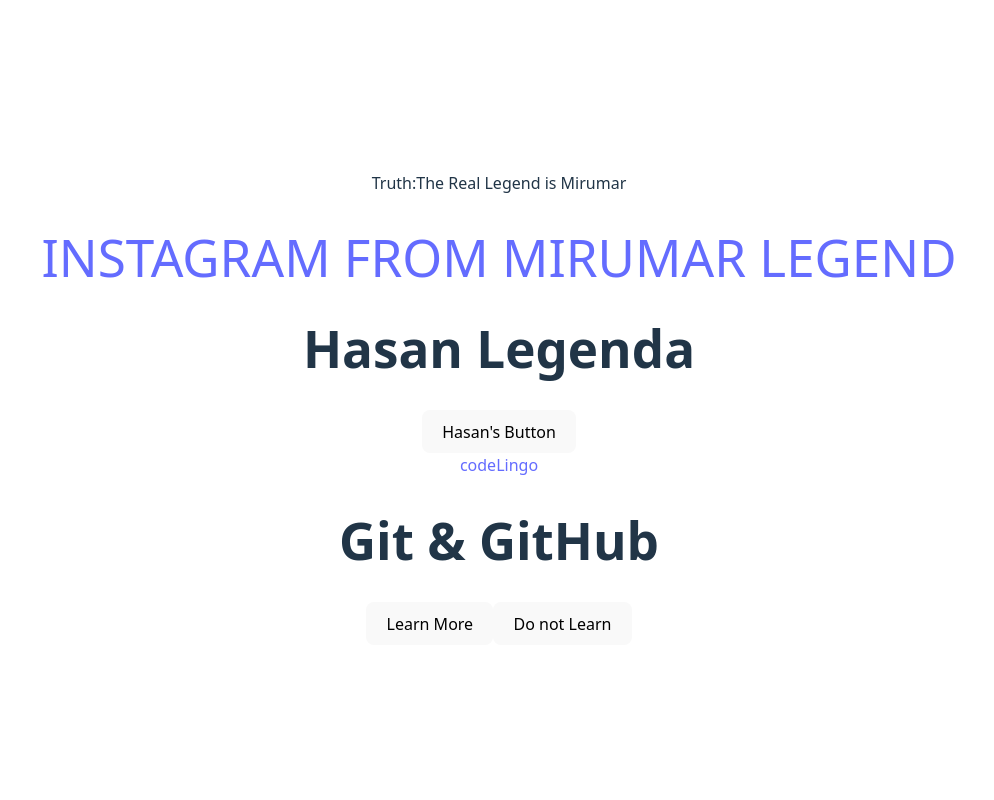
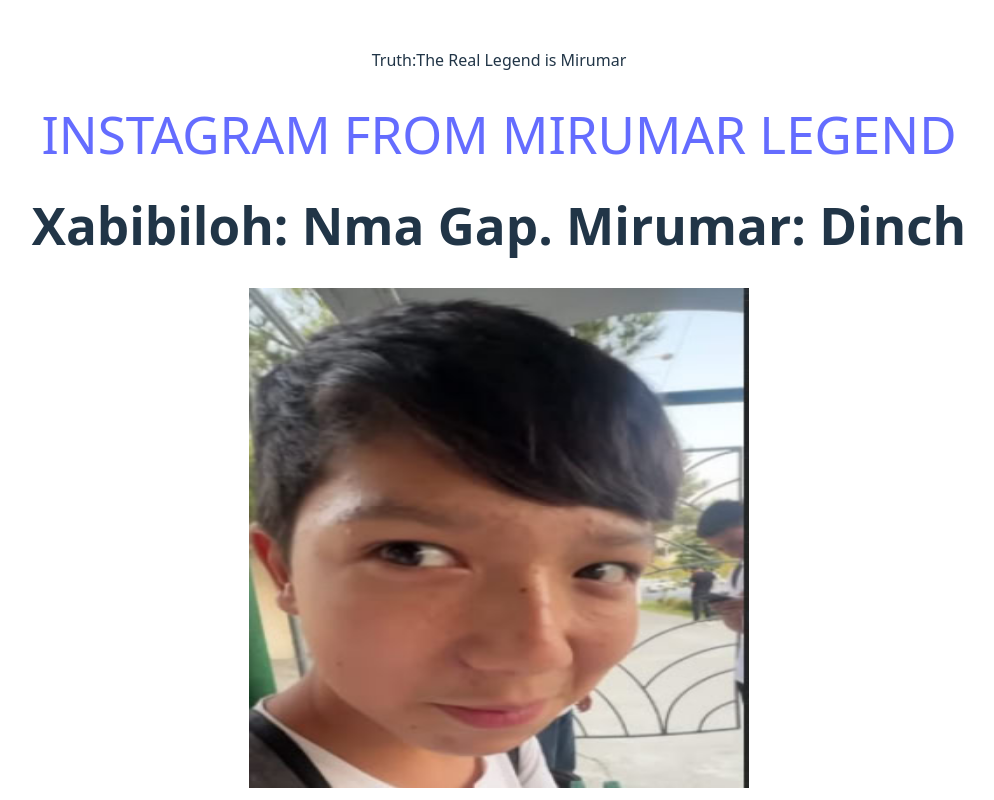
Before and after one commit to zmirumar/react-q, a React (Vite) app: page / in a window 1280 px wide. Shown: the top 800 px of the page, without its empty margins (141-1135 px from the left). Built offline with nearby package versions, Linux system fonts and the light colour scheme.

Commit message:
Xabibiloh

```diff
--- a/src/components/Hasan.tsx
+++ b/src/components/Hasan.tsx
@@ -1,3 +1,4 @@
+import Xabi from "../assets/xabi.jpg";
 
 function Hasan() {
   const HasanButton = () => {
@@ -7,7 +8,10 @@
   };
   return (
     <div>
-
+      <div className="wrapper">
+        <h1>Xabibiloh: Nma Gap. Mirumar: Dinch</h1>
+        <img style={{ width: "500px", height: "500px" }} src={Xabi} alt="" />
+      </div>
       <h1>Hasan Legenda</h1>
 
       <button onClick={HasanButton}>Hasan's Button</button>
```
Also changed, not shown: src/assets/xabi.jpg (added).
